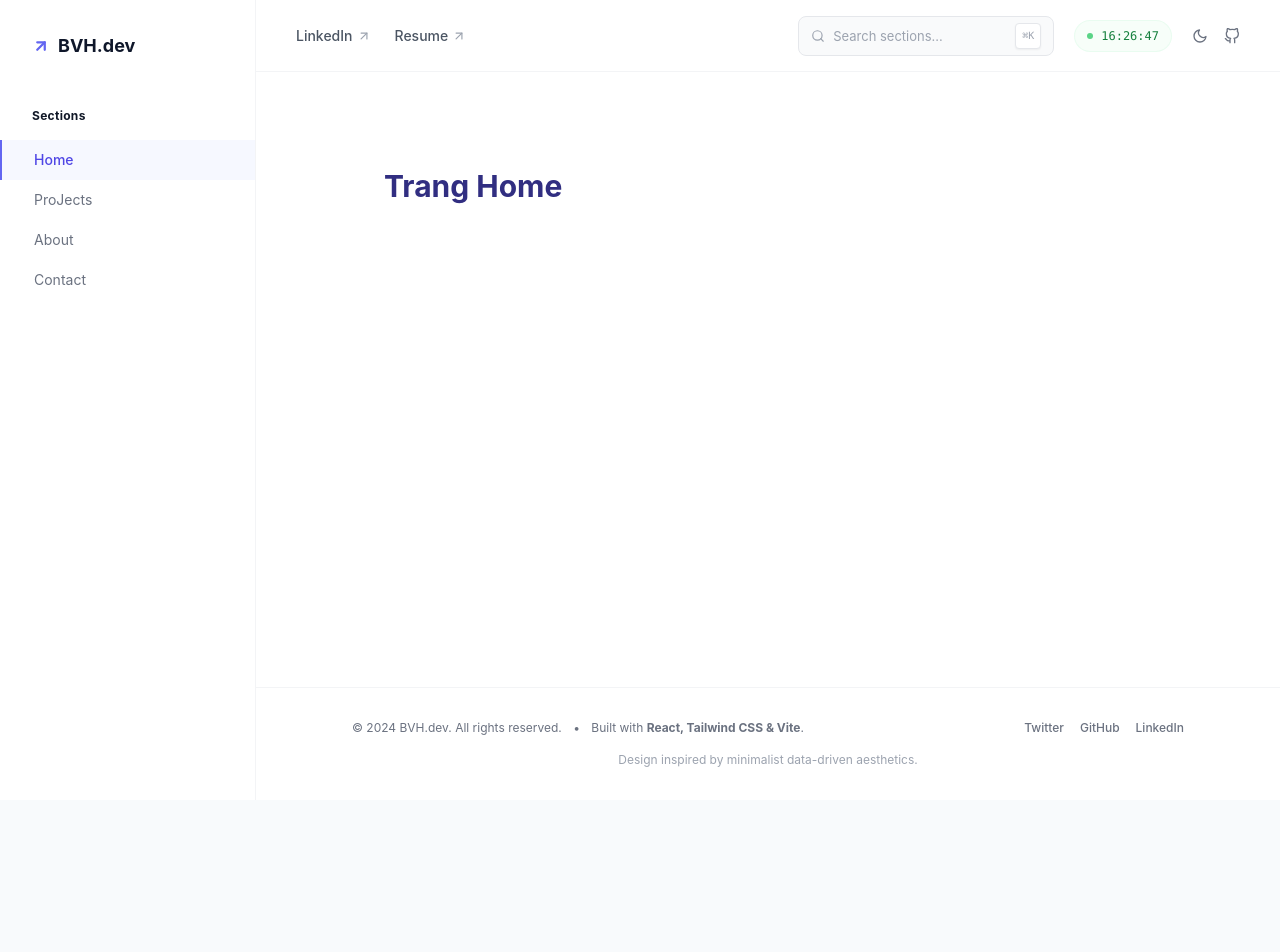
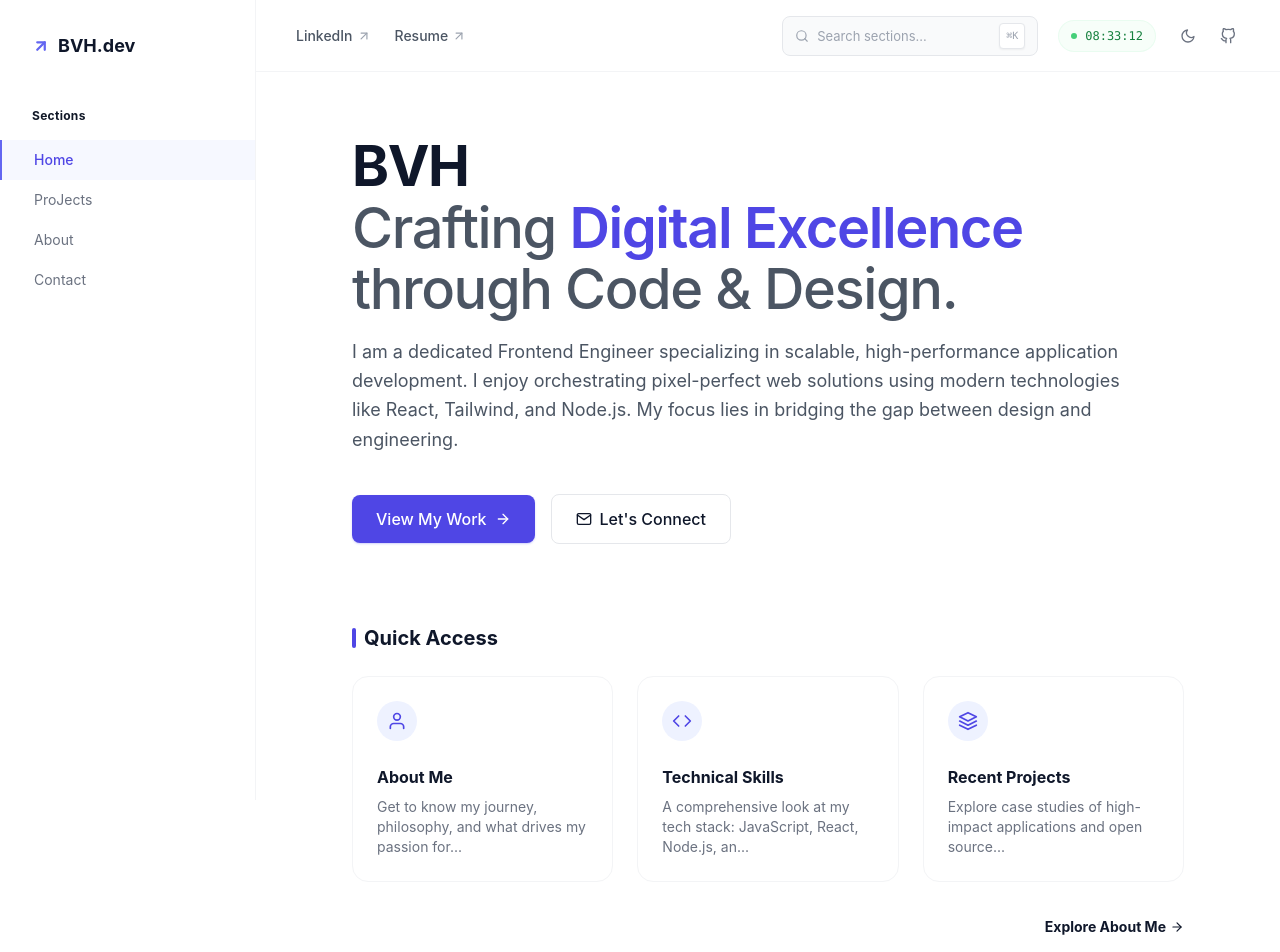
Before and after one commit to BVHC/portfolio, a React (Vite) app: page / in a window 1280 px wide. Shown: the top 952 px of the page. Before the commit the page ends 800 px from the top, so only its background shows below. Built offline with nearby package versions, Linux system fonts and the light colour scheme.

Commit message:
gd2 fix dong ho

```diff
--- a/src/app/Layout.jsx
+++ b/src/app/Layout.jsx
@@ -2,8 +2,6 @@ import { Outlet } from "react-router-dom";
 import Footer from "../components/Footer";
 import Header from "../components/Header";
 import Sidebar from "../components/Sidebar";
-
-
 
 export default function Layout() {
   return (
--- a/src/components/Footer.jsx
+++ b/src/components/Footer.jsx
@@ -3,10 +3,9 @@ export default function Footer() {
   return (
     <footer className="border-t border-gray-100 py-8 px-10 lg:px-24 bg-white text-xs text-gray-500 mt-auto">
       <div className="flex justify-between items-center mb-4">
-        <p>© 2024 BVH.dev. All rights reserved. <span className="mx-2">•</span> Built with <strong>React, Tailwind CSS & Vite</strong>.</p>
+        <p>© 2026 BVH.dev. All rights reserved. <span className="mx-2">•</span> Built with <strong>React, Tailwind CSS & Vite</strong>.</p>
         <div className="flex gap-4 font-medium">
-          <a href="#" className="hover:text-dark transition">Twitter</a>
-          <a href="#" className="hover:text-dark transition">GitHub</a>
+          <a href="https://github.com/BVHC" className="hover:text-dark transition">GitHub</a>
           <a href="#" className="hover:text-dark transition">LinkedIn</a>
         </div>
       </div>
--- a/src/components/Header.jsx
+++ b/src/components/Header.jsx
@@ -1,8 +1,19 @@
 
 import { Link } from 'react-router-dom';
 import { FiSearch, FiMoon, FiGithub, FiMusic, FiArrowUpRight } from 'react-icons/fi';
+import { useEffect, useState } from 'react';
 
 export default function Header() {
+  const [time, setTime] = useState(new Date().toLocaleTimeString('en-GB'));
+
+  useEffect(() => {
+    const timer = setInterval(() => {
+      setTime(new Date().toLocaleTimeString('en-GB'));
+    }, 1000);
+
+    return () => clearInterval(timer);
+  }, []);
+
   return (
     <header className="h-[72px] flex items-center justify-between px-10 border-b border-gray-100 bg-white/90 backdrop-blur-sm sticky top-0 z-40">
       <div className="flex items-center gap-6 text-sm font-medium text-gray-600">
@@ -23,12 +34,12 @@ export default function Header() {
 
         <div className="flex items-center gap-2 text-[12px] font-mono bg-green-50/50 text-green-700 px-3 py-1.5 rounded-full border border-green-100/50">
           <div className="w-1.5 h-1.5 rounded-full bg-green-500 animate-pulse"></div>
-          16:26:47
+          {time}
         </div>
 
         <div className="flex items-center gap-4 text-gray-500">
-          <button className="hover:text-dark transition"><FiMoon size={16} /></button>
-          <button className="hover:text-dark transition"><FiGithub size={16} /></button>
+          <button className="hover:text-dark transition hover:bg-slate-400 rounded-full p-1 justify-center items-center"><FiMoon size={16} /></button>
+          <button className="hover:text-dark transition  hover:bg-slate-400 rounded-full p-1 justify-center items-center"><a href="https://github.com/BVHC" target='_blank'><FiGithub size={16} /></a></button>
         </div>
       </div>
     </header>
--- a/src/components/Sidebar.jsx
+++ b/src/components/Sidebar.jsx
@@ -14,9 +14,10 @@ export default function Sidebar() {
     <>
       <aside className="fixed top-0 left-0 h-screen w-64 bg-white border-r border-gray-100 flex flex-col z-50">
         <div className="px-8 py-8 mb-4">
-          <h2 className="text-lg font-bold text-dark flex items-center gap-2">
-            <FiArrowUpRight className="text-primary-500 stroke-[3]" /> BVH.dev
-          </h2>
+          <NavLink to={'/'}><h2 className="text-lg font-bold text-dark flex items-center gap-2">
+            <FiArrowUpRight className="text-primary-500 stroke-[3]" />
+             BVH.dev
+          </h2></NavLink>
         </div>
 
         <nav className="flex-1 flex flex-col">
--- a/src/pages/Home.jsx
+++ b/src/pages/Home.jsx
@@ -1,7 +1,83 @@
-export default function Home(){
+// src/pages/Home.jsx
+import { Link } from 'react-router-dom';
+import { FiArrowRight, FiMail, FiUser, FiCode, FiLayers } from 'react-icons/fi';
+
+export default function Home() {
   return (
-    <div className="p-8 mr-500">
-      <div className="text-3xl font-bold text-primary-900">Trang Home</div>
+    <div className="max-w-4xl animate-fade-in pb-12">
+
+      {/* 1. Phần Giới thiệu (Hero Section) */}
+      <section className="mb-20">
+        <h1 className="text-[3.5rem] leading-[1.1] font-bold text-dark mb-4 tracking-tight">
+          BVH<br /> {/* Bạn có thể đổi thành tên thật của bạn */}
+          <span className="text-gray-600 font-medium">Crafting <span className="text-primary-600 font-semibold">Digital Excellence</span> through Code & Design.</span>
+        </h1>
+
+        <p className="text-lg text-gray-600 leading-relaxed mb-10 max-w-3xl">
+          I am a dedicated Frontend Engineer specializing in scalable, high-performance application development. I enjoy orchestrating pixel-perfect web solutions using modern technologies like React, Tailwind, and Node.js. My focus lies in bridging the gap between design and engineering.
+        </p>
+
+        <div className="flex items-center gap-4">
+          <Link
+            to="/projects"
+            className="flex items-center gap-2 bg-primary-600 hover:bg-primary-700 text-white px-6 py-3 rounded-lg font-medium transition-colors shadow-sm shadow-primary-500/30"
+          >
+            View My Work <FiArrowRight />
+          </Link>
+          <Link
+            to="/contact"
+            className="flex items-center gap-2 bg-white hover:bg-gray-50 text-dark border border-gray-200 px-6 py-3 rounded-lg font-medium transition-colors"
+          >
+            <FiMail /> Let's Connect
+          </Link>
+        </div>
+      </section>
+
+      {/* 2. Phần Truy cập nhanh (Quick Access) */}
+      <section>
+        <div className="flex items-center gap-2 mb-6">
+          <div className="w-1 h-5 bg-primary-600 rounded-full"></div>
+          <h2 className="text-xl font-bold text-dark">Quick Access</h2>
+        </div>
+
+        <div className="grid grid-cols-1 md:grid-cols-3 gap-6">
+
+          {/* Card 1: About */}
+          <Link to="/about" className="group p-6 bg-white border border-gray-100 rounded-2xl hover:border-primary-200 hover:shadow-lg hover:shadow-primary-500/5 transition-all duration-300 flex flex-col h-full">
+            <div className="w-10 h-10 bg-primary-50 rounded-full flex items-center justify-center text-primary-600 mb-6 group-hover:scale-110 transition-transform">
+              <FiUser size={20} />
+            </div>
+            <h3 className="font-bold text-dark mb-2">About Me</h3>
+            <p className="text-sm text-gray-500 flex-1">Get to know my journey, philosophy, and what drives my passion for...</p>
+          </Link>
+
+          {/* Card 2: Skills */}
+          <Link to="/#skills" className="group p-6 bg-white border border-gray-100 rounded-2xl hover:border-primary-200 hover:shadow-lg hover:shadow-primary-500/5 transition-all duration-300 flex flex-col h-full">
+            <div className="w-10 h-10 bg-primary-50 rounded-full flex items-center justify-center text-primary-600 mb-6 group-hover:scale-110 transition-transform">
+              <FiCode size={20} />
+            </div>
+            <h3 className="font-bold text-dark mb-2">Technical Skills</h3>
+            <p className="text-sm text-gray-500 flex-1">A comprehensive look at my tech stack: JavaScript, React, Node.js, an...</p>
+          </Link>
+
+          {/* Card 3: Projects */}
+          <Link to="/projects" className="group p-6 bg-white border border-gray-100 rounded-2xl hover:border-primary-200 hover:shadow-lg hover:shadow-primary-500/5 transition-all duration-300 flex flex-col h-full">
+            <div className="w-10 h-10 bg-primary-50 rounded-full flex items-center justify-center text-primary-600 mb-6 group-hover:scale-110 transition-transform">
+              <FiLayers size={20} />
+            </div>
+            <h3 className="font-bold text-dark mb-2">Recent Projects</h3>
+            <p className="text-sm text-gray-500 flex-1">Explore case studies of high-impact applications and open source...</p>
+          </Link>
+
+        </div>
+
+        <div className="mt-8 text-right">
+          <Link to="/about" className="inline-flex items-center gap-1 text-sm font-bold text-dark hover:text-primary-600 transition-colors">
+            Explore About Me <FiArrowRight />
+          </Link>
+        </div>
+      </section>
+
     </div>
-  )
+  );
 }
```
